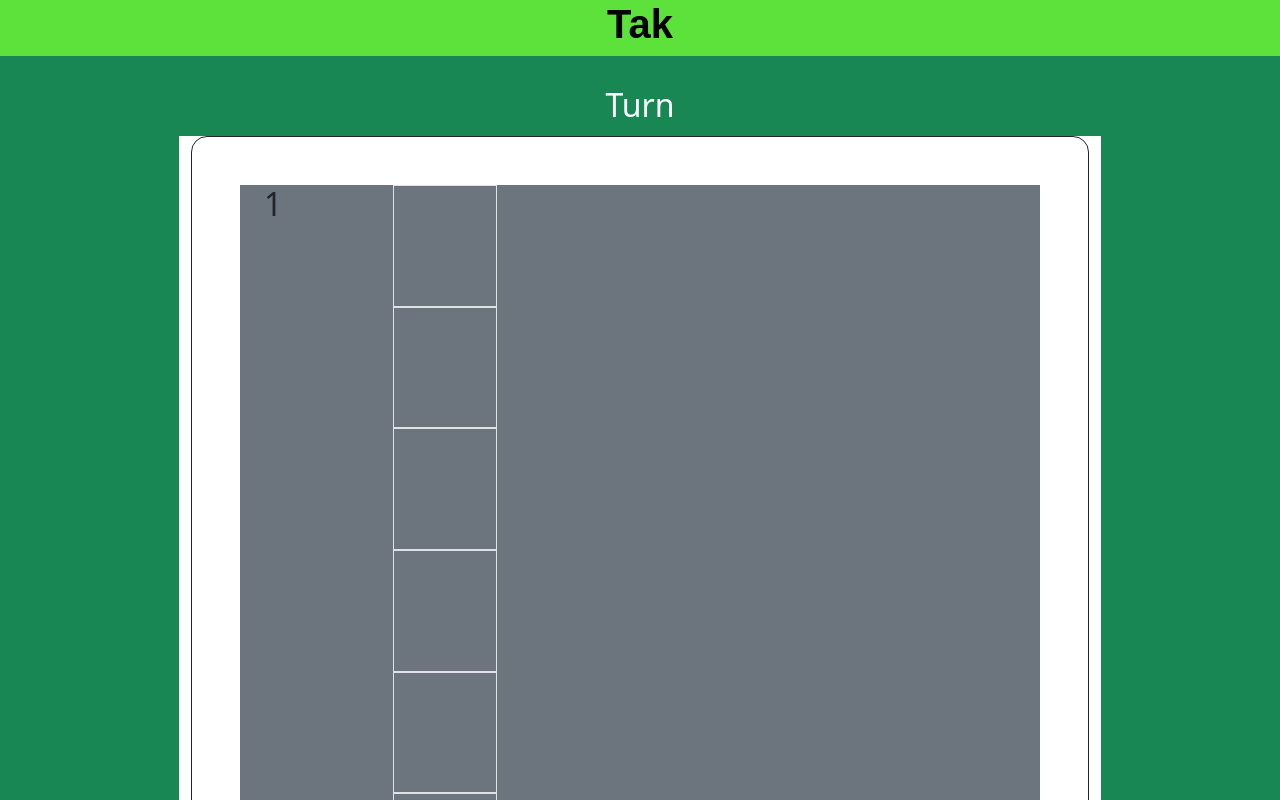
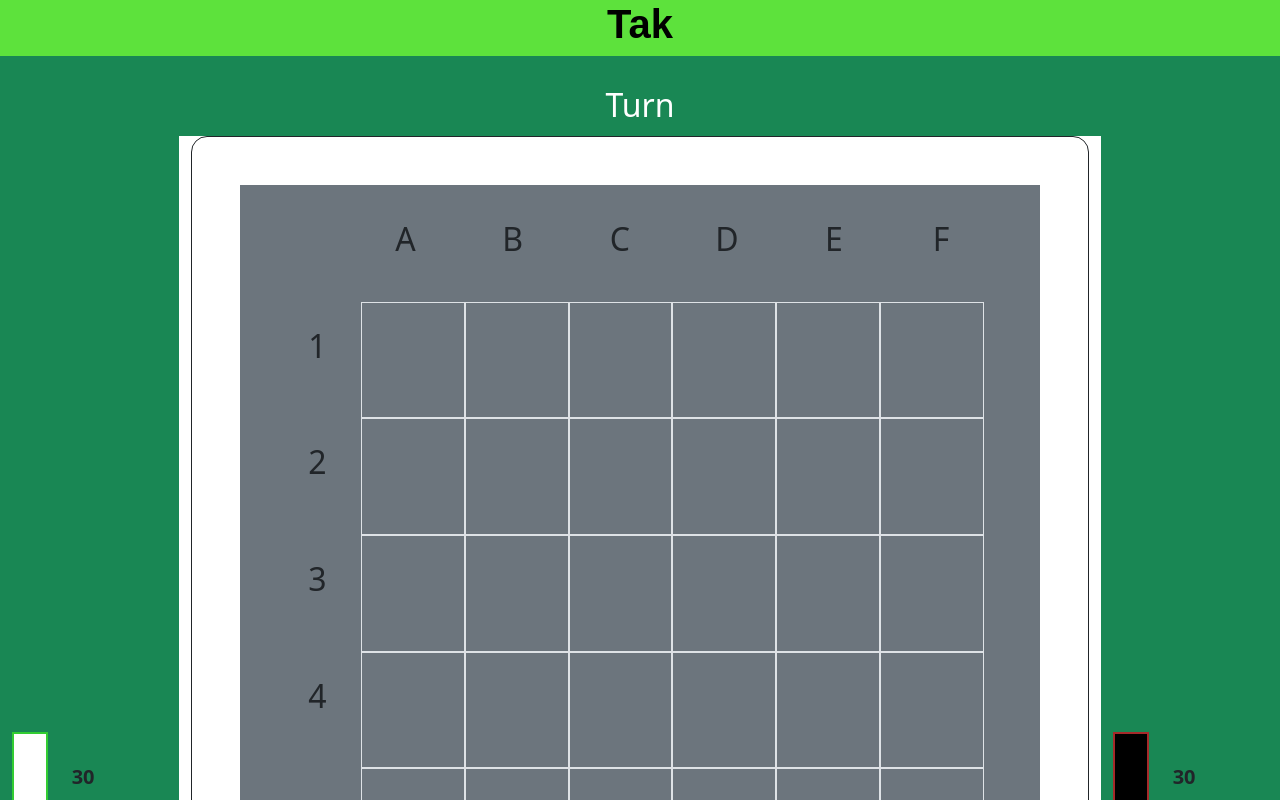
Before and after one commit to vithunchandra/Tak, a React (Vite) app: page / in a window 1280 px wide. Shown: the top 800 px of the page. Built offline with nearby package versions, Linux system fonts and the light colour scheme.

Commit message:
penomoran papan

```diff
--- a/src/App.css
+++ b/src/App.css
@@ -97,3 +97,7 @@ body{
 .position-absolute {
   position: absolute;
 }
+.margg{
+  padding-top: 25px;
+  padding-right: 15px;
+}
--- a/src/class/Stone.tsx
+++ b/src/class/Stone.tsx
@@ -13,11 +13,11 @@ export default class Stone {
 
     printStone(index: string){
         return this.isCapStone ?
-            <div className={`position-absolute ${this.color}-capstone capstone`} key={index} style={{
+            <div className={`position-absolute left-0 top-0 ${this.color}-capstone capstone`} key={index} style={{
                     zIndex: `${index}`
                 }}
             ></div> :
-            <div className={`position-absolute ${this.color}-stone ${this.position}-stone`} key={index} style={{
+            <div className={`position-absolute left-0 top-0  ${this.color}-stone ${this.position}-stone`} key={index} style={{
                 zIndex: `${index}`
             }}></div>
     }
--- a/src/component/Board.tsx
+++ b/src/component/Board.tsx
@@ -23,7 +23,7 @@ export default function Board(
 
 ){
     const width: number = 800;
-    const height: number = 730;
+    const height: number = 700;
     const size: number = 6;
     const temp: Stone[][][] = [];
     for(let i=0; i<size; i++){
@@ -1442,22 +1442,34 @@ export default function Board(
             }
         }
     }
-    const columnCodes: string[] = ['A', 'B', 'C', 'D', 'E', 'F', 'G', 'H', 'I', 'J'];
+    const columnCodes: string[] = ['A', 'B', 'C', 'D', 'E', 'F'];
     const rowNumbers: number[] = [1, 2, 3, 4, 5, 6, 7, 8, 9, 10];
     return (
         <div className="p-5 border border-dark rounded rounded-4">
-          <div className="row justify-content-center mx-auto bg-secondary" style={{ width: `${width}px` }}>
+            <div className=" justify-content-center mx-auto bg-secondary" style={{ width: `${width}px` }}>
+                <div className="row justify-content-center mx-auto bg-secondary" style={{ width: `${width}px` }} >
+                    <h2 className="col-1 margg" ></h2>
+                    <div className="row col-10">
+                        {columnCodes.map((y, indexY) => (
+                            <div
+                                className={`col-2 position-relative d-flex align-items-center justify-content-center text-center`}
+                                style={{ height: `${height / size}px` }}
+                                key={`${indexY}`}
+                            >
+                                <h2>{y}</h2>
+                            </div>
+
+                        ))}
+
+                    </div>
 
                     {board && board.map((x, indexX) => (
                         <div className="row justify-content-center mx-auto bg-secondary" style={{ width: `${width}px` }} key={indexX.toString()}>
-                    <h2 className="col-2">{rowNumbers[indexX]}</h2>
-
-
-                    <div className="col-10">
+                            <h2 className="col-1 margg" >{rowNumbers[indexX]}</h2>
+                            <div className="row col-10">
                                 {x.map((y, indexY) => (
-
                                     <div
-                            className={`col-${12 / board.length} position-relative d-flex align-items-center justify-content-center text-center border board-column`}
+                                        className={`col-2 position-relative d-flex align-items-center justify-content-center text-center border board-column`}
                                         style={{ height: `${height / size}px` }}
                                         key={`${indexX}${indexY}`}
                                         data-x={indexX} data-y={indexY}
@@ -1466,9 +1478,7 @@ export default function Board(
 
                                         {y.map((z, indexZ) => {
 
-                                // <div className="col-12 d-flex">
-                                //  <div className="board-code">{columnCodes[indexZ]}</div>
-                            //   </div>
+
                                         let idx = `${indexX}${indexY}${indexZ}`;
                                         return (
                                             z.printStone(idx)
@@ -1476,13 +1486,13 @@ export default function Board(
                                         })}
                                     </div>
 
-
                                 ))}
                         </div>
                     </div>
                     ))}
                 </div>
             </div>
+        </div>
       )
 
 }
```
Lines whose indentation alone changed are shown as unchanged.
